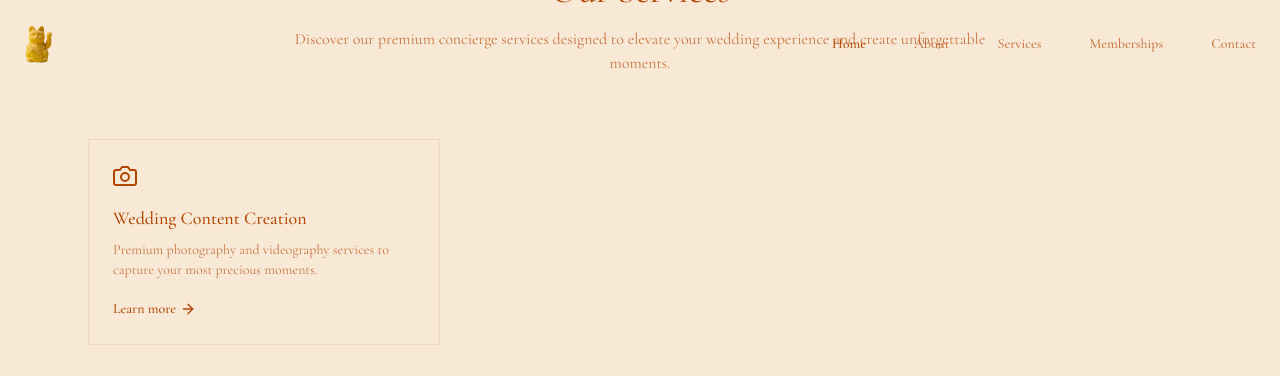
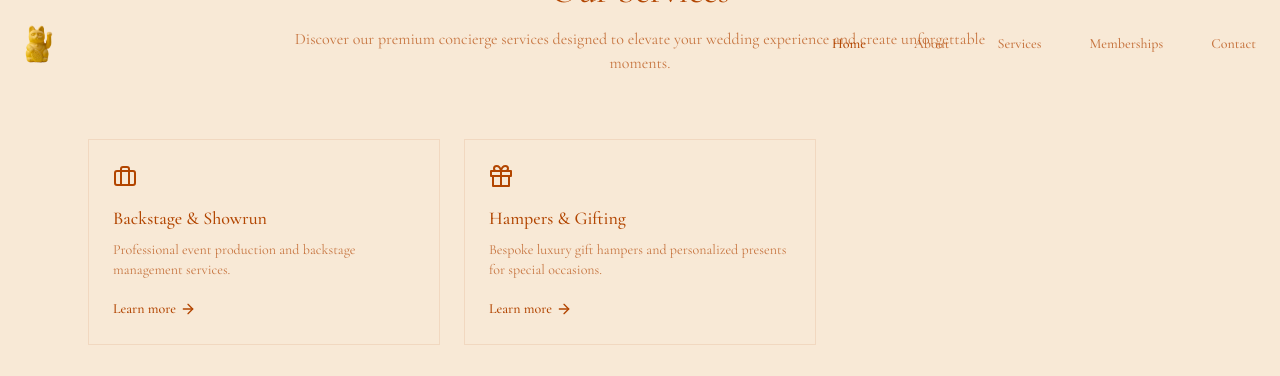
Before and after one commit to vedanthelwatkar/arigato-events, a React (Vite) app: page / in a window 1280 px wide. Both pictures are taken after a click on the button 581 px from the left and 1529 px from the top of the page. Shown: the part 1129-1505 px from the top of the page. Built offline with nearby package versions, Linux system fonts and the light colour scheme.

Commit message:
services fixed

```diff
--- a/src/components/ServiceCard.jsx
+++ b/src/components/ServiceCard.jsx
@@ -4,6 +4,7 @@ import { useState } from "react";
 import { motion, AnimatePresence } from "framer-motion";
 import { ArrowRight, ChevronUp } from "react-feather";
 import { cn } from "../lib/utils";
+import { Link, useNavigate } from "react-router-dom";
 
 const ServiceCard = ({
   title,
@@ -12,8 +13,10 @@ const ServiceCard = ({
   className,
   index = 0,
   fullDescription,
+  homePage,
 }) => {
   const [isExpanded, setIsExpanded] = useState(false);
+  const navigate = useNavigate();
 
   const toggleExpand = (e) => {
     e.preventDefault();
@@ -36,6 +39,24 @@ const ServiceCard = ({
       <h3 className="text-lg font-medium mb-2 text-primary">{title}</h3>
       <p className="text-sm text-primary/70 mb-4">{description}</p>
 
+      {homePage ? (
+        <Link
+          to="/services"
+          className="inline-flex items-center text-sm font-medium text-primary"
+        >
+          <>
+            Learn more
+            <motion.span
+              className="ml-1"
+              initial={{ x: 0 }}
+              whileHover={{ x: 4 }}
+              transition={{ duration: 0.2 }}
+            >
+              <ArrowRight size={16} />
+            </motion.span>
+          </>
+        </Link>
+      ) : (
         <button
           onClick={toggleExpand}
           className="inline-flex items-center text-sm font-medium text-primary"
@@ -59,7 +80,7 @@ const ServiceCard = ({
             </>
           )}
         </button>
-
+      )}
       <AnimatePresence>
         {isExpanded && (
           <motion.div
--- a/src/pages/HomePage.jsx
+++ b/src/pages/HomePage.jsx
@@ -2,7 +2,16 @@
 
 import { motion } from "framer-motion";
 import { Link } from "react-router-dom";
-import { ArrowRight, Calendar, MapPin, Camera, Users } from "react-feather";
+import {
+  ArrowRight,
+  Calendar,
+  MapPin,
+  Camera,
+  Users,
+  Briefcase,
+  Gift,
+  Globe,
+} from "react-feather";
 import Carousel from "../components/Carousel";
 import ServiceCard from "../components/ServiceCard";
 import ServiceCarousel from "../components/ServiceCarousel";
@@ -20,30 +29,50 @@ const HomePage = () => {
     {
       title: "Event Concierge",
       description:
-        "Comprehensive event planning and management for exclusive gatherings and celebrations.",
+        "End-to-end event planning and management services for private and corporate occasions.",
       icon: <Calendar size={24} />,
-      link: "/services/event-concierge",
     },
     {
       title: "Guest Logistics",
       description:
         "Seamless transportation, accommodation, and itinerary planning for your guests.",
-      icon: <Users size={24} />,
-      link: "/services/guest-logistics",
+      icon: <Briefcase size={24} />,
     },
     {
       title: "Destination Venue Curation",
       description:
-        "Access to the world's most exclusive and unique venues for your special occasions.",
+        "Access to exclusive venues worldwide, perfectly matched to your event requirements.",
       icon: <MapPin size={24} />,
-      link: "/services/venue-curation",
     },
     {
       title: "Wedding Content Creation",
       description:
         "Premium photography and videography services to capture your most precious moments.",
       icon: <Camera size={24} />,
-      link: "/services/content-creation",
+    },
+    {
+      title: "RSVP Management",
+      description:
+        "Comprehensive guest list management and RSVP tracking for your exclusive events.",
+      icon: <Users size={24} />,
+    },
+    {
+      title: "Wedding Private Jets & Choppers",
+      description:
+        "Luxury private aviation services for seamless travel experiences.",
+      icon: <Globe size={24} />,
+    },
+    {
+      title: "Backstage & Showrun",
+      description:
+        "Professional event production and backstage management services.",
+      icon: <Briefcase size={24} />,
+    },
+    {
+      title: "Hampers & Gifting",
+      description:
+        "Bespoke luxury gift hampers and personalized presents for special occasions.",
+      icon: <Gift size={24} />,
     },
   ];
 
@@ -137,8 +166,8 @@ const HomePage = () => {
                   title={service.title}
                   description={service.description}
                   icon={service.icon}
-                  link={service.link}
                   index={index}
+                  homePage={true}
                 />
               ))}
             </ServiceCarousel>
```
Lines whose indentation alone changed are shown as unchanged.
